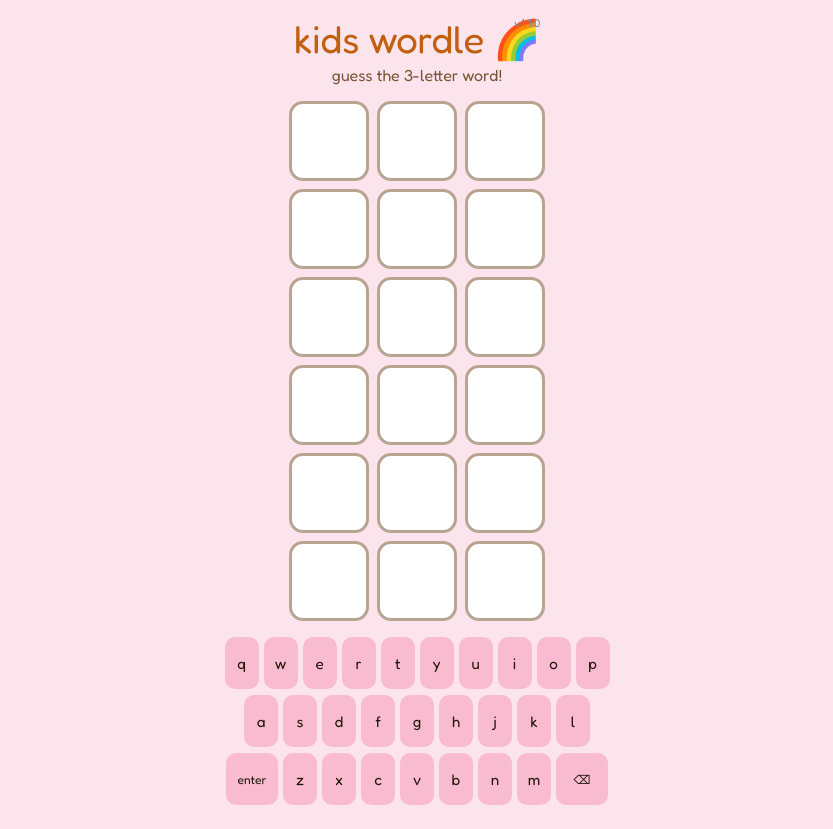
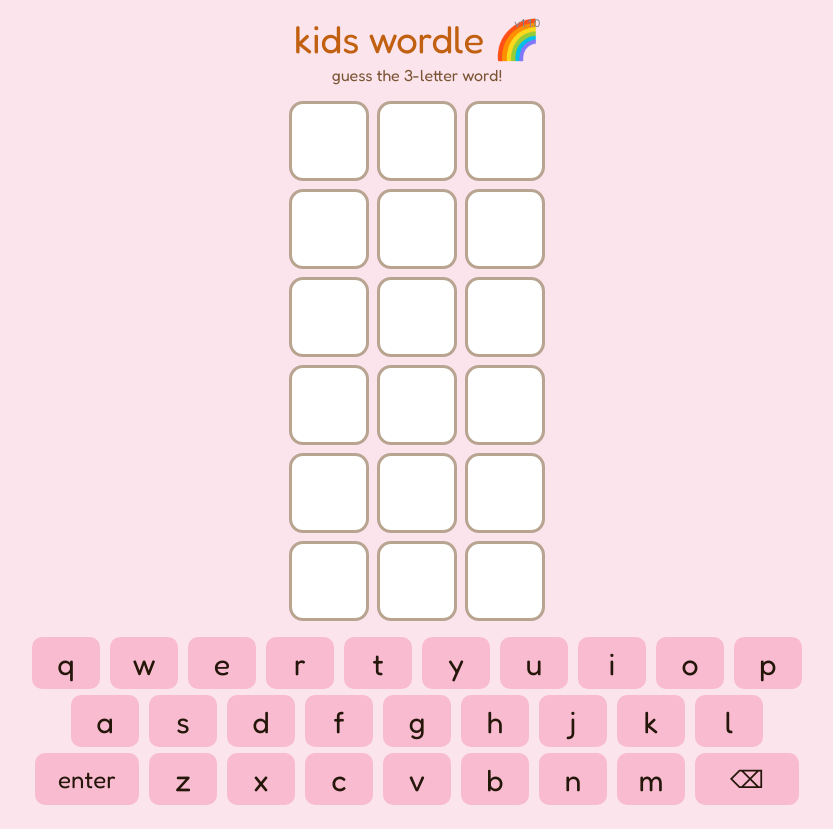
Before and after one commit to davehwly/kids-wordle, a Next.js app: page / in a window 1280 px wide. Shown: the whole page, without its empty margins (223-1056 px from the left). Built offline with nearby package versions, Linux system fonts and the light colour scheme.

Commit message:
Double keyboard key width and font size

```diff
--- a/pages/index.tsx
+++ b/pages/index.tsx
@@ -555,22 +555,22 @@ const styles: Record<string, React.CSSProperties> = {
     gap: '6px',
     alignItems: 'center',
     width: '100%',
-    maxWidth: '420px',
+    maxWidth: '840px',
   },
   keyRow: {
     display: 'flex',
-    gap: '5px',
+    gap: '10px',
     justifyContent: 'center',
   },
   key: {
     height: '52px',
-    minWidth: '34px',
-    padding: '0 6px',
+    minWidth: '68px',
+    padding: '0 12px',
     borderRadius: '10px',
     border: 'none',
     backgroundColor: '#f8bbd0',
     color: '#241609',
-    fontSize: '0.95rem',
+    fontSize: '1.9rem',
     fontFamily: 'Fredoka, sans-serif',
     fontWeight: 400,
     cursor: 'pointer',
@@ -578,8 +578,8 @@ const styles: Record<string, React.CSSProperties> = {
     touchAction: 'manipulation',
   },
   keyWide: {
-    minWidth: '52px',
-    fontSize: '0.75rem',
+    minWidth: '104px',
+    fontSize: '1.5rem',
   },
   playAgain: {
     marginTop: '8px',
```
